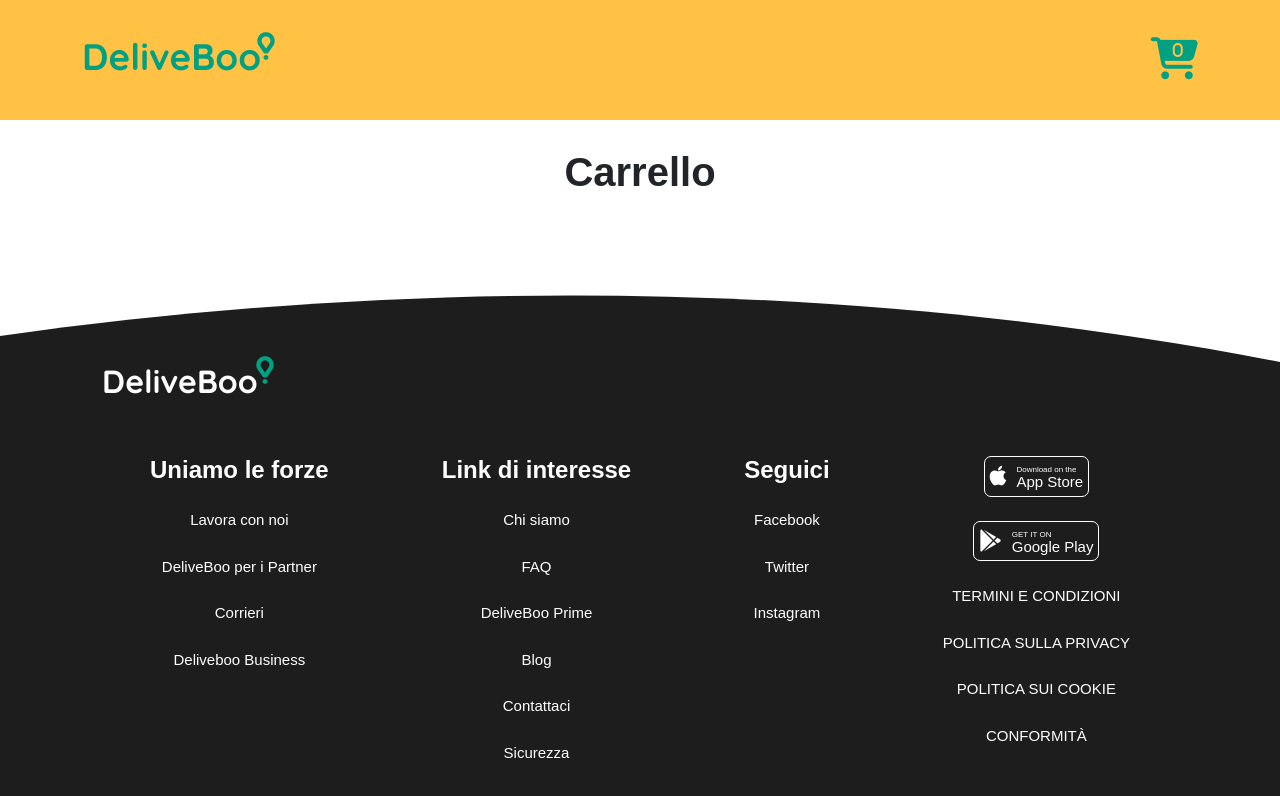
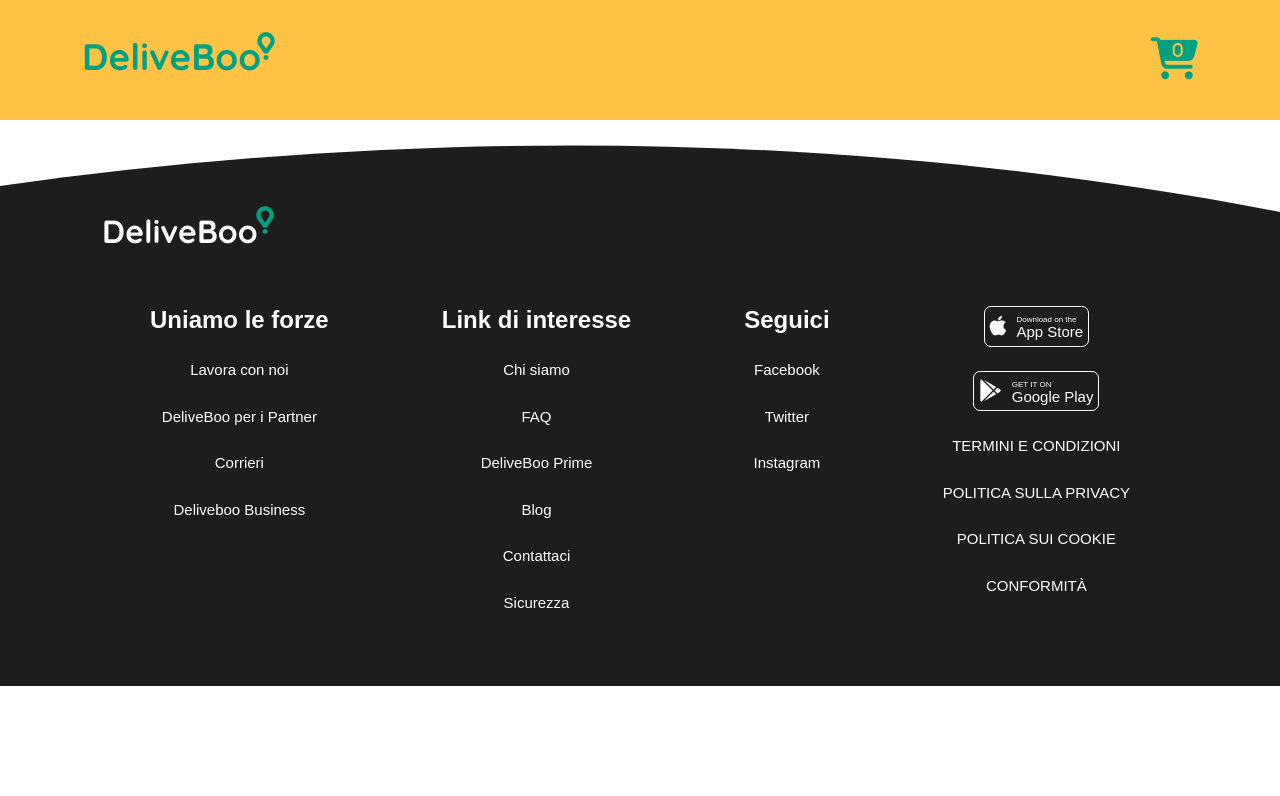
Before and after one commit to BiagioCaputo/vue-deliveboo, a Vue app: page /cart in a window 1280 px wide. Shown: the top 796 px of the page. Built offline with nearby package versions, Linux system fonts and the light colour scheme.

Commit message:
cartpage improved

```diff
--- a/src/assets/pages/CartPage.vue
+++ b/src/assets/pages/CartPage.vue
@@ -87,13 +87,13 @@ export default {
 </script>
 
 <template>
-    <div class="cart-container container">
+    <div class="cart-container container p-0">
         <h1 class="text-center my-5 title">Carrello</h1>
 
         <!-- se il carrello non è vuoto visualizzo gli elementi -->
         <div v-if="store.cart && store.cart.length > 0">
             <h3>Il carrello contiene {{ getTotalQuantity() }} elementi</h3>
-            <div class="card p-4">
+            <div class="card p-3">
                 <div v-for="dish in store.cart" class="cart-list">
                     <div class="mb-3 d-flex justify-content-between align-items-center">
 
```
